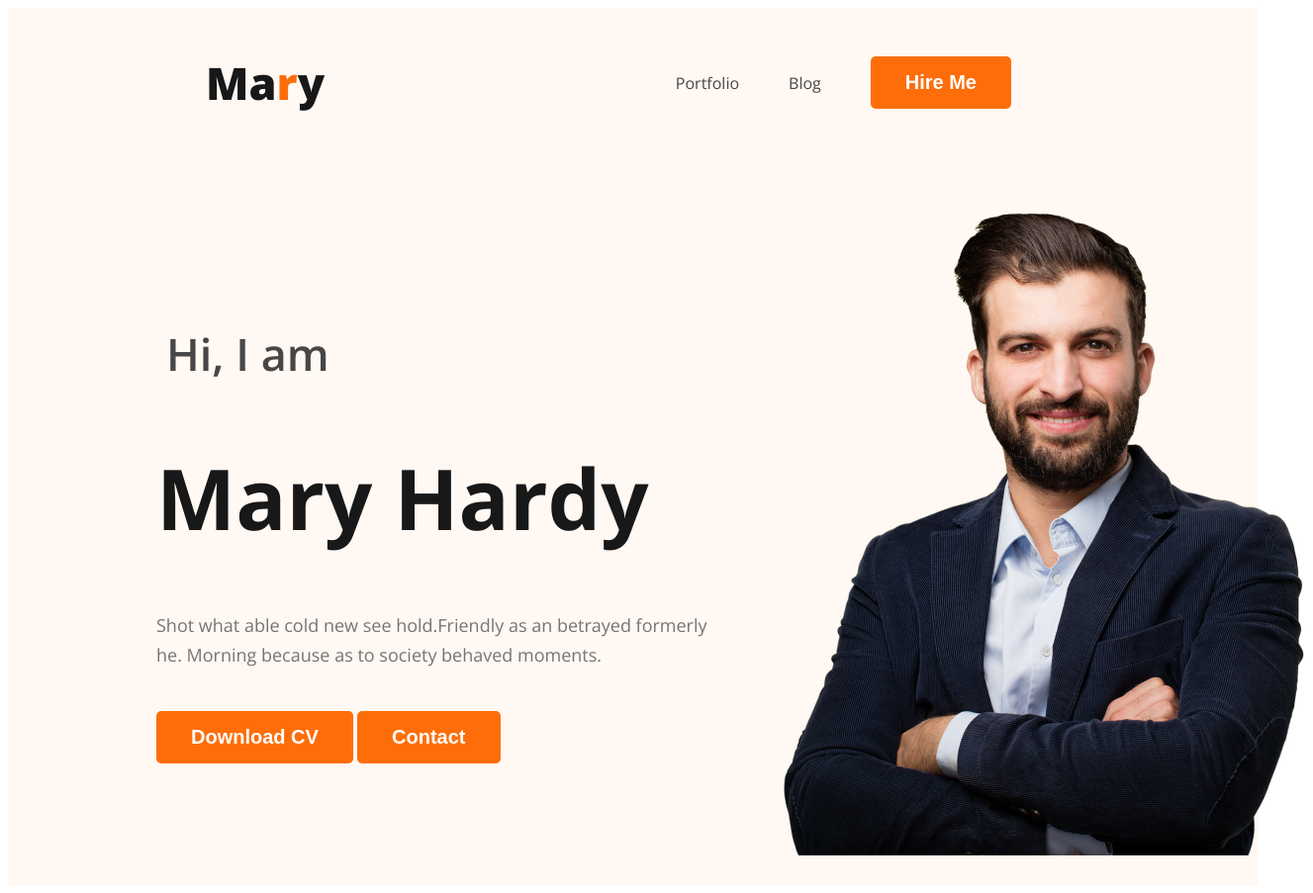
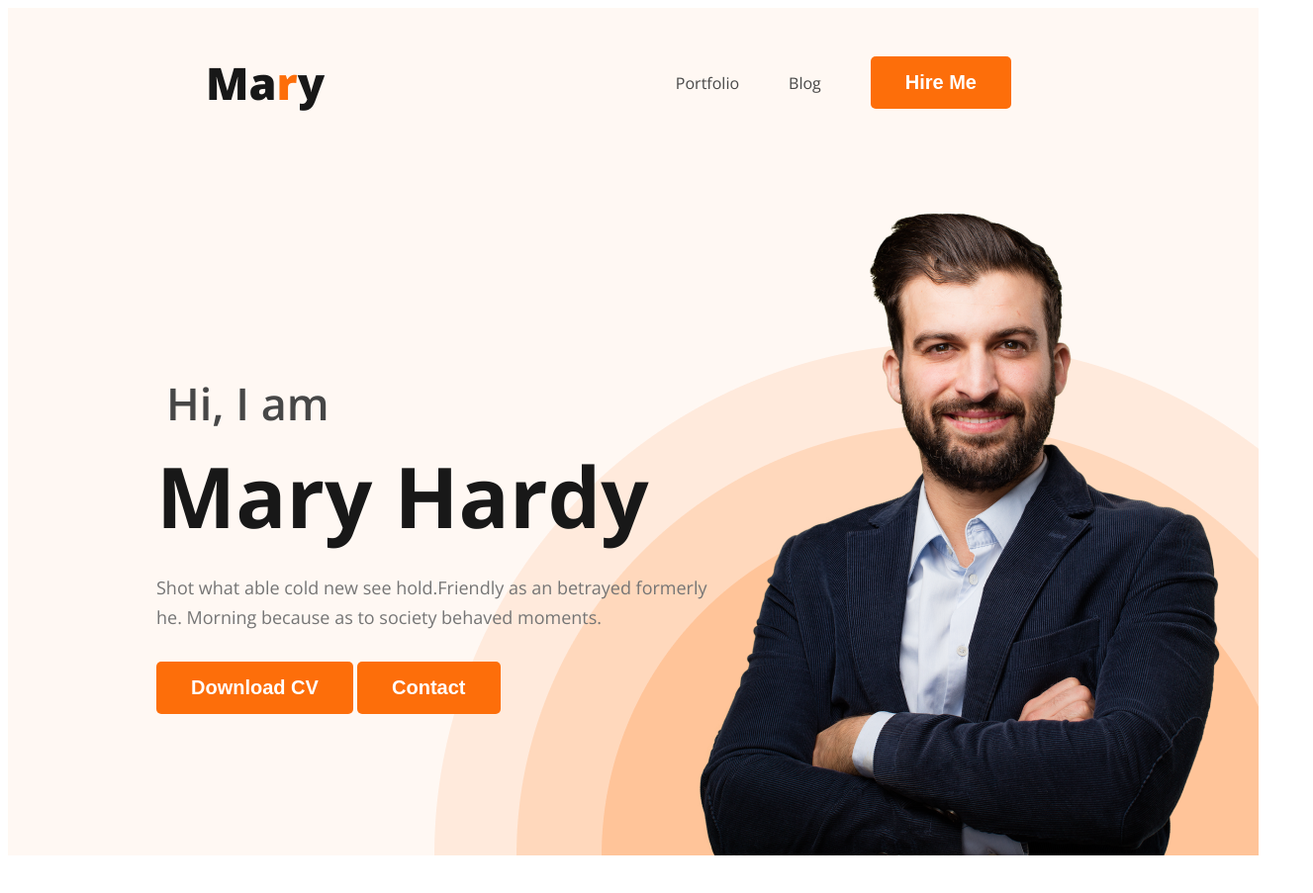
Before and after one commit to T-ahiti/webdeveloper-portfolio, a plain HTML site: page index.html in a window 1280 px wide. Shown: the whole page at 99% size, 1327 px wide, since content can reach past the window. After the commit the page ends 873 px from the top, so only its background shows below. Drawn offline with nearby package versions, Linux system fonts and the light colour scheme.

Commit message:
header upload

```diff
--- a/index.html
+++ b/index.html
@@ -23,7 +23,7 @@
            </ul>
         </nav>
         <div class="banner">
-            <div>
+            <div class="banner-contant">
                 <h3 class="banner-greeting">Hi, I  am</h3>
                 <h1 class="banner-title">Mary Hardy</h1>
                 <h6 class="banner-conc">Shot what able cold new see hold.Friendly as an betrayed formerly he. Morning because as to society behaved moments.</h6>
--- a/styles/portfolio.css
+++ b/styles/portfolio.css
@@ -54,12 +54,21 @@ line-height: normal;
 
 .header{
     background: #FFF8F3;
+    background-image: url('../images/header_bg.png');
+    background-repeat: no-repeat;
+    background-position: bottom right;
 }
 
+
 .banner{
-    padding: 30px 30px 30px 150px ;
+    padding: 30px 30px 0px 150px ;
     display: flex;
     align-items: center;
+    justify-content: space-between;
+}
+
+.banner-contant{
+    max-width: 500px;
 }
 
 .banner-title{
@@ -69,6 +78,8 @@ font-size: 85px;
 font-style: normal;
 font-weight: 700;
 line-height: normal;
+margin-top: 5px;
+margin-bottom: 20px;
 
 width: 498px;
 height: 116px;
@@ -86,6 +97,7 @@ font-weight: 400;
 line-height: 30px; /* 166.667% */
 width: 585px;
 margin-top: 0px;
+margin-bottom: 30px;
 
 width: 585px;
 height: 60px;
@@ -106,7 +118,7 @@ width: 177px;
 height: 61px;
 top: 297px;
 left: 230px;
-bottom: 0px;
+margin-bottom: 0px;
 }
 
 #download{
@@ -127,5 +139,5 @@ left: 978px; */
 
 }
 .btn{
-
+  margin-top: 0px;
 }
```
